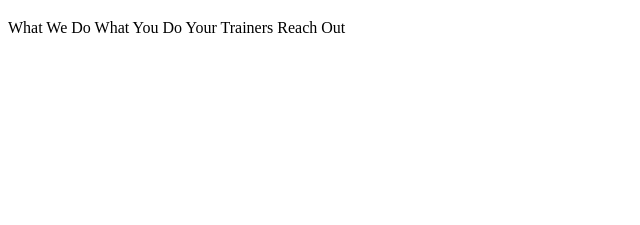
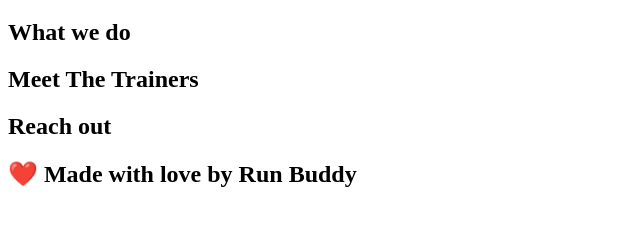
Before and after one commit to moon9588/run-buddy, a plain HTML site: page index.html in a window 1280 px wide. Shown: the part 61-286 px from the top of the page, without its empty margins (0-640 px from the left). Drawn offline with Linux system fonts and the light colour scheme.

Commit message:
html outline and gitignore

```diff
--- a/index.html
+++ b/index.html
@@ -6,6 +6,24 @@
         </head>
         <body>
             <h1> RUN BUDDY</h1>
-            What We Do What You Do Your Trainers Reach Out
-           </body>
+
+            <!-- hero/jumbotron -->
+            <section>
+            </section>
+         <!--"What we do" section -->
+         <section>
+             <h2>What we do</h2>
+         </section>
+         <!--"meet the trainers" section-->
+         <section>
+             <h2>Meet The Trainers</h2>
+         </section>
+         <!--"reach out" Section-->
+         <section>
+             <h2> Reach out</h2>
+         </section>
+         <!footer>
+            <h2>❤️ Made with love by Run Buddy</h2>
+        </footer>
+        </body>
         </html>
```
Also changed, not shown: 1 other file.
